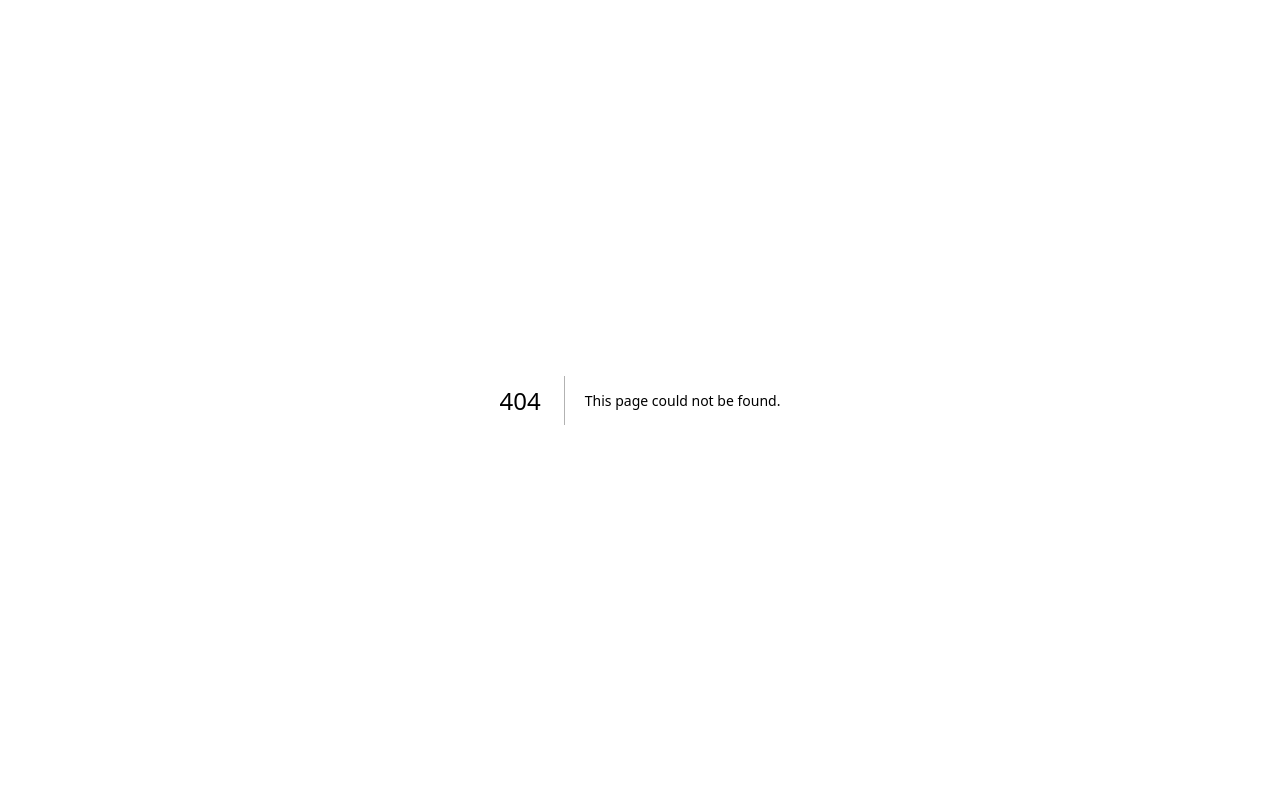
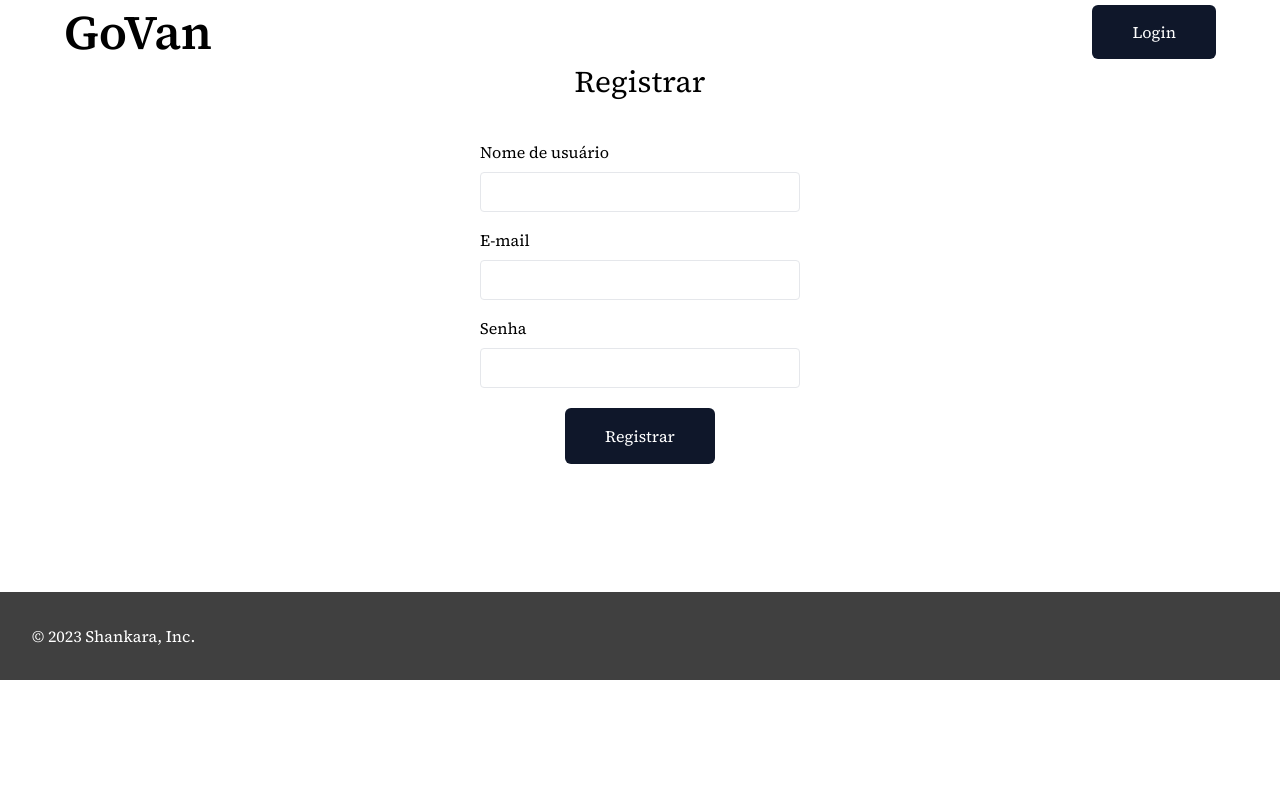
Before and after one commit to DevLucasEduardo/Go-van, a Next.js app: page /page-sign-up in a window 1280 px wide. Before the commit this address had no page. Shown: the top 800 px of the page. Built offline with nearby package versions, Linux system fonts and the light colour scheme.

Commit message:
feat: sign-up page

```diff
--- /dev/null
+++ b/src/app/page-sign-up/page.tsx
@@ -0,0 +1,107 @@
+"use client";
+
+import React, { useState, useEffect } from "react";
+
+import axios from "axios";
+import Button from "../components/button";
+import Header from "../components/header";
+import Form from "../components/form";
+
+export default function SignUp() {
+  const [formData, setFormData] = useState({
+    userName: "",
+    email: "",
+    password: "",
+  });
+
+  const [isEmpty, setIsEmpty] = useState(false);
+  const [isEmailRegistered, setIsEmailRegistered] = useState(false);
+  const [href, setHref] = useState("");
+
+  const handleChange = (event: any) => {
+    setIsEmpty(false);
+    setIsEmailRegistered(false);
+    const { name, value } = event.target;
+
+    setFormData((prevFormData) => ({
+      ...prevFormData,
+      [name]: value,
+    }));
+  };
+
+  const postSignUpAuthentication = async () => {
+    const API_URL = "http://localhost:8080/sign/";
+    const sendDataJson = JSON.stringify(formData);
+
+    const allValuesNotEmpty = Object.values(formData).every(
+      (value) => value !== ""
+    );
+    if (!allValuesNotEmpty) {
+      setIsEmpty(true);
+      return;
+    }
+
+    try {
+      const response = await axios.post(API_URL, sendDataJson, {
+        headers: {
+          "Content-Type": "application/json",
+        },
+      });
+      setHref("/page-register-card");
+      sessionStorage.setItem("isLogged", "true");
+      sessionStorage.setItem("userName", response.data.userName);
+    } catch (error) {
+      setIsEmailRegistered(true);
+      console.log(error);
+    }
+  };
+
+  return (
+    <>
+      <Header />
+      <h1 className="text-center bold text-3xl">Registrar</h1>
+      <div className="flex justify-center">
+        <div className="flex flex-col gap-4 px-10 pt-10">
+          <Form
+            type="text"
+            id="2"
+            name="userName"
+            label="Nome de usuário"
+            onChange={handleChange}
+          />
+          <Form
+            type="email"
+            id="1"
+            name="email"
+            label="E-mail"
+            onChange={handleChange}
+          />
+          <Form
+            type="password"
+            id="2"
+            name="password"
+            label="Senha"
+            onChange={handleChange}
+          />
+
+          {isEmpty && (
+            <p className="text-red-600">Há dados sem preenchimento.</p>
+          )}
+          {isEmailRegistered && (
+            <p className="text-red-600">
+              O E-mail já foi previamente cadastrado.
+            </p>
+          )}
+        </div>
+      </div>
+      <div className="flex justify-center mt-5">
+        <Button
+          label="Registrar"
+          href={href}
+          px="px-10"
+          onClick={postSignUpAuthentication}
+        />
+      </div>
+    </>
+  );
+}
```
